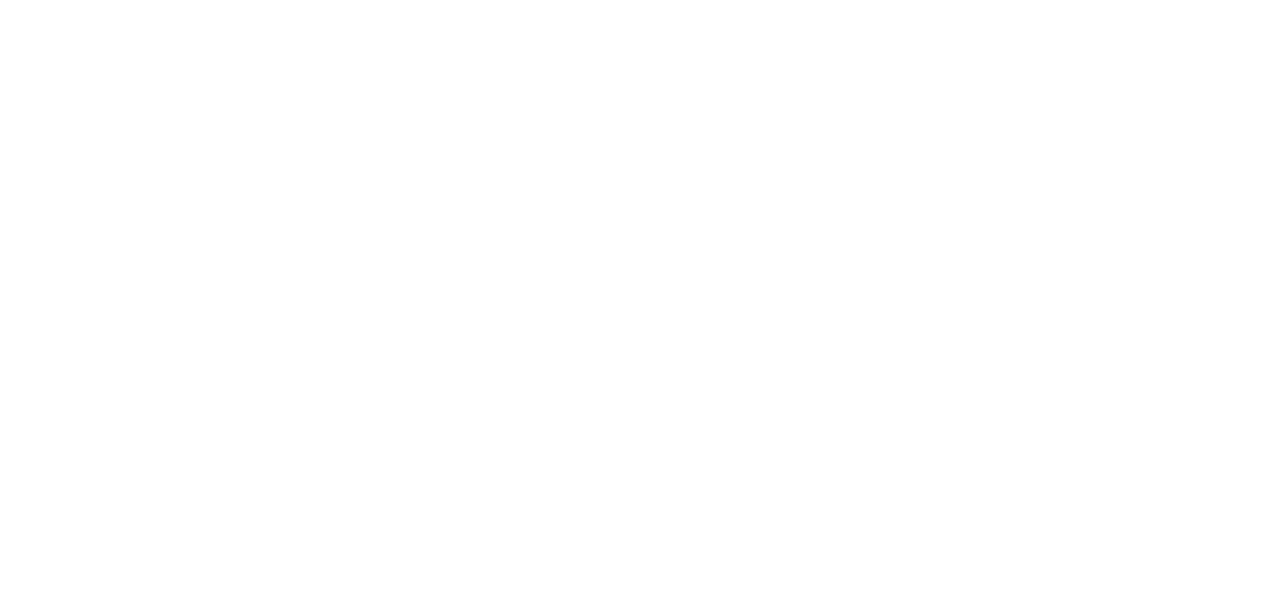
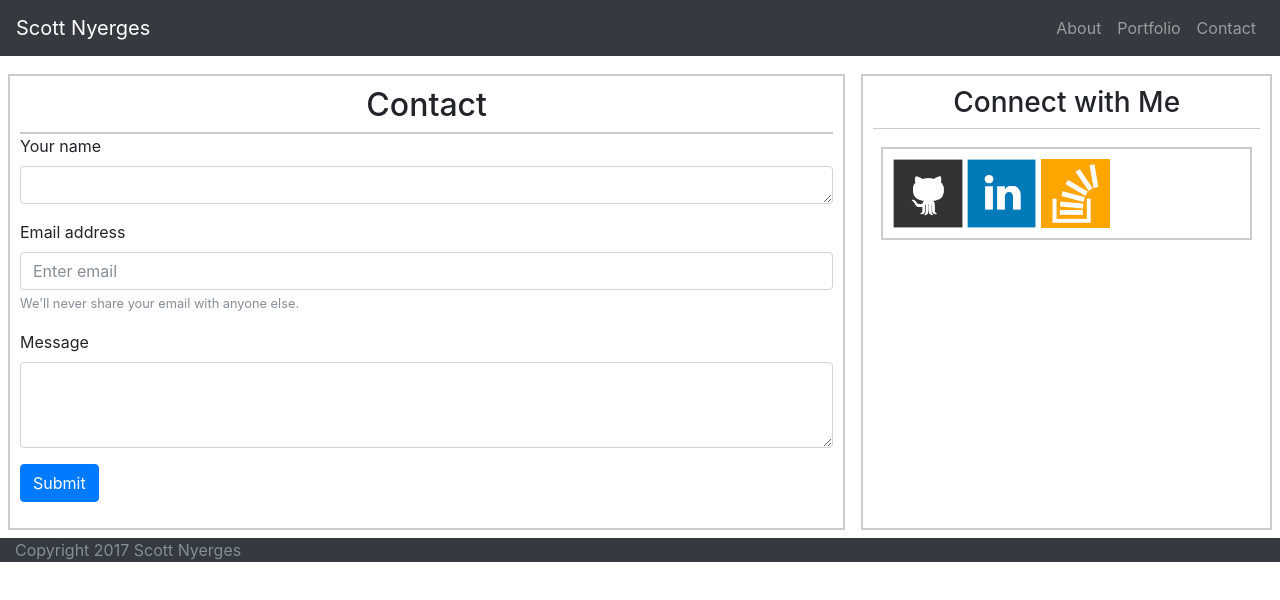
Before and after one commit to scottnyerges/bootstrapPortfolio, a plain HTML site: page contact.html in a window 1280 px wide. Drawn offline with nearby package versions, Linux system fonts and the light colour scheme.

Commit message:
ready to submit

```diff
--- a/contact.html
+++ b/contact.html
@@ -3,18 +3,88 @@
 <html lang=“en-us”>
 	<head>
 		<meta charset=“UFT-8”>
-		<title>Page Title</title>
+		<title>Contact Scott's shiba</title>
+
 		<!-- this is bootstrap css -->
 		<link rel="stylesheet" href="https://maxcdn.bootstrapcdn.com/bootstrap/4.0.0-beta.2/css/bootstrap.min.css" integrity="sha384-PsH8R72JQ3SOdhVi3uxftmaW6Vc51MKb0q5P2rRUpPvrszuE4W1povHYgTpBfshb" crossorigin="anonymous">
+		<!-- custom css -->
+		<link rel="stylesheet" href="style.css">
 		<!-- this is code for responsive layout -->
 		<meta name="viewport" content="width=device-width, initial-scale=1.0">
 	</head>
+	<body>
+		<!-- this is navbar code from codeply; brands needs to be replaced w. logo -->
+		<nav class="navbar navbar-expand-md navbar-dark bg-dark">
+			<a href="https://nyerges.com/" target="_blank" class="navbar-brand">Scott Nyerges</a>
+			<button class="navbar-toggler" type="button" data-toggle="collapse" data-target="#navbar7">
+			<span class="navbar-toggler-icon"></span>
+			</button>
+			<div class="navbar-collapse collapse justify-content-stretch" id="navbar7">
+				<ul class="navbar-nav ml-auto">
+					<li class="nav-item">
+						<a class="nav-link" href="index.html">About</a>
+					</li>
+					<li class="nav-item">
+						<a class="nav-link" href="portfolio.html">Portfolio</a>
+					</li>
+					<li class="nav-item">
+						<a class="nav-link" href="contact.html">Contact</a>
+					</li>
+				</ul>
+			</div>
+		</nav>
+		<!-- this is the container for the whole body -->
+		<div class="container-fluid">
+			<!-- needs margins -->
+			<div class="row">
+				<div class="col-lg-8">
+					<h2 align="center">Contact</h2>
+					<div style="border-bottom:2px solid #ccc;">
+						<!-- this left blank -->
+					</div>
+					<!-- This is where the contact form goes -->
+					<form>
+						<div class="form-group">
+							<label for="exampleTextarea">Your name</label>
+							<textarea class="form-control" id="exampleTextarea" rows="1"></textarea>
+						</div>
+						<div class="form-group">
+							<label for="exampleInputEmail1">Email address</label>
+							<input type="email" class="form-control" id="exampleInputEmail1" aria-describedby="emailHelp" placeholder="Enter email">
+							<small id="emailHelp" class="form-text text-muted">We'll never share your email with anyone else.</small>
+						</div>
 
-<body>
+						<div class="form-group">
+							<label for="exampleTextarea">Message</label>
+							<textarea class="form-control" id="exampleTextarea" rows="3"></textarea>
+						</div>
 
+						<button type="submit" class="btn btn-primary">Submit</button>
+					</form>
+				</div>
 
+				<div class="col-lg-4">
+					<h3 align="center">Connect with Me</h3>
+					<div style="border-bottom:1px solid #ccc;">
+						<!-- this left blank -->
+					</div>
 
-
-</body>
-
+					<div class="flex-row">
+						<div class="flex-column">
+							<!-- social icons here -->
+							<a href="https://github.com/scottnyerges" target="_blank"><img src="assets/images/github-128.png" class="img-fluid" alt="GitHub" width="20%"></a>
+							<a href="https://www.linkedin.com/in/scottnyerges/" target="_blank"><img src="assets/images/linkedin-128.png" class="img-fluid" alt="LinkedIn" width="20%"></a>
+							<a href="https://stackoverflow.com/users/8798302/scott" target="_blank"><img src="assets/images/stackoverflow-128.png" class="img-fluid" alt="Stack Overflow" width="20%"></a>
+						</div>
+					</div>
+				</div>
+			</div>
+		</div>
+		<!-- this is the sticky footer -->
+		<footer class="footer">
+			<div class="container-fluid bg-dark">
+				<span class="text-muted">Copyright 2017 Scott Nyerges</span>
+			</div>
+		</footer>
+	</body>
 </html>
--- a/style.css
+++ b/style.css
@@ -6,3 +6,12 @@
     -moz-outline-radius: 10px;
     -webkit-outline-radius: 10px;
  }
+
+.flex-row > div {
+    margin-top:10px;
+    padding: 20px;
+    outline: 2px solid #ccc;
+    outline-offset: -10px;
+    -moz-outline-radius: 10px;
+    -webkit-outline-radius: 10px;
+ }
```
Also changed, not shown: index.html (+33 -64 lines), portfolio.html (+57 -8 lines), 1 other file.
